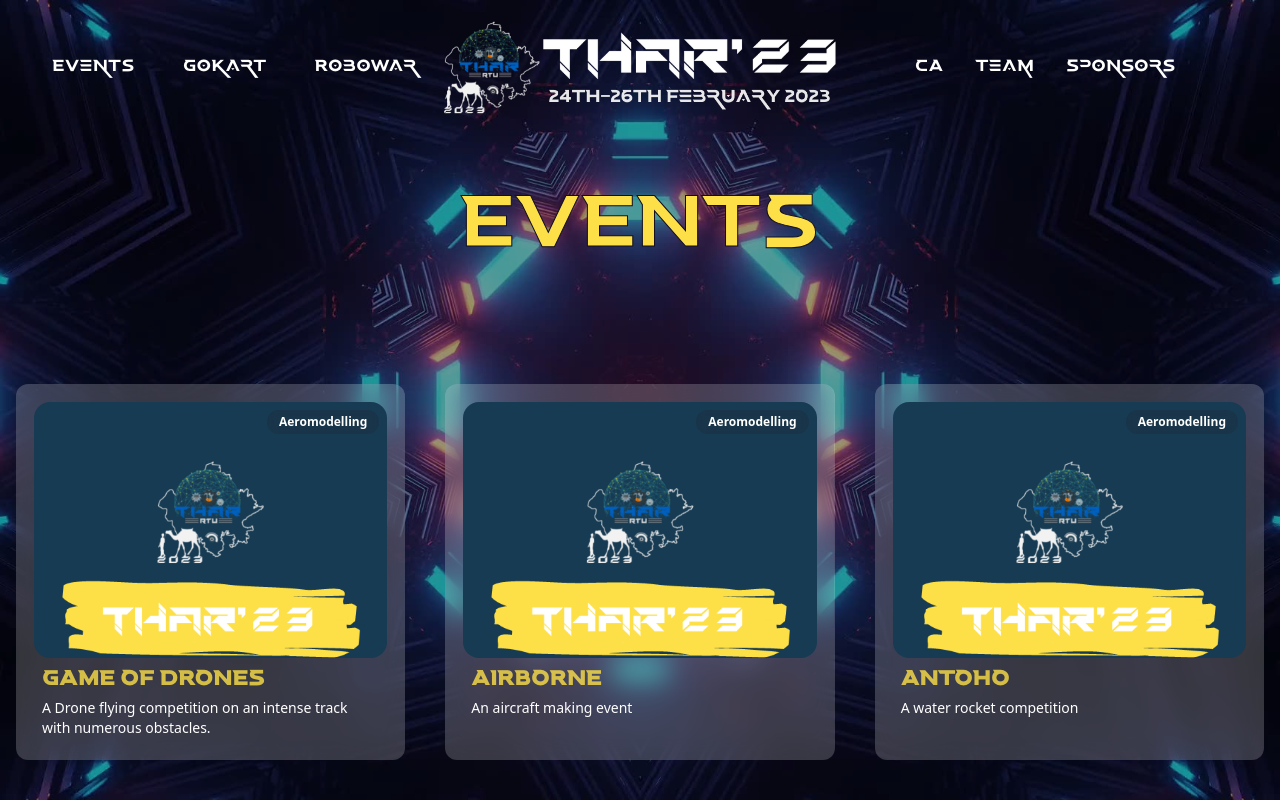
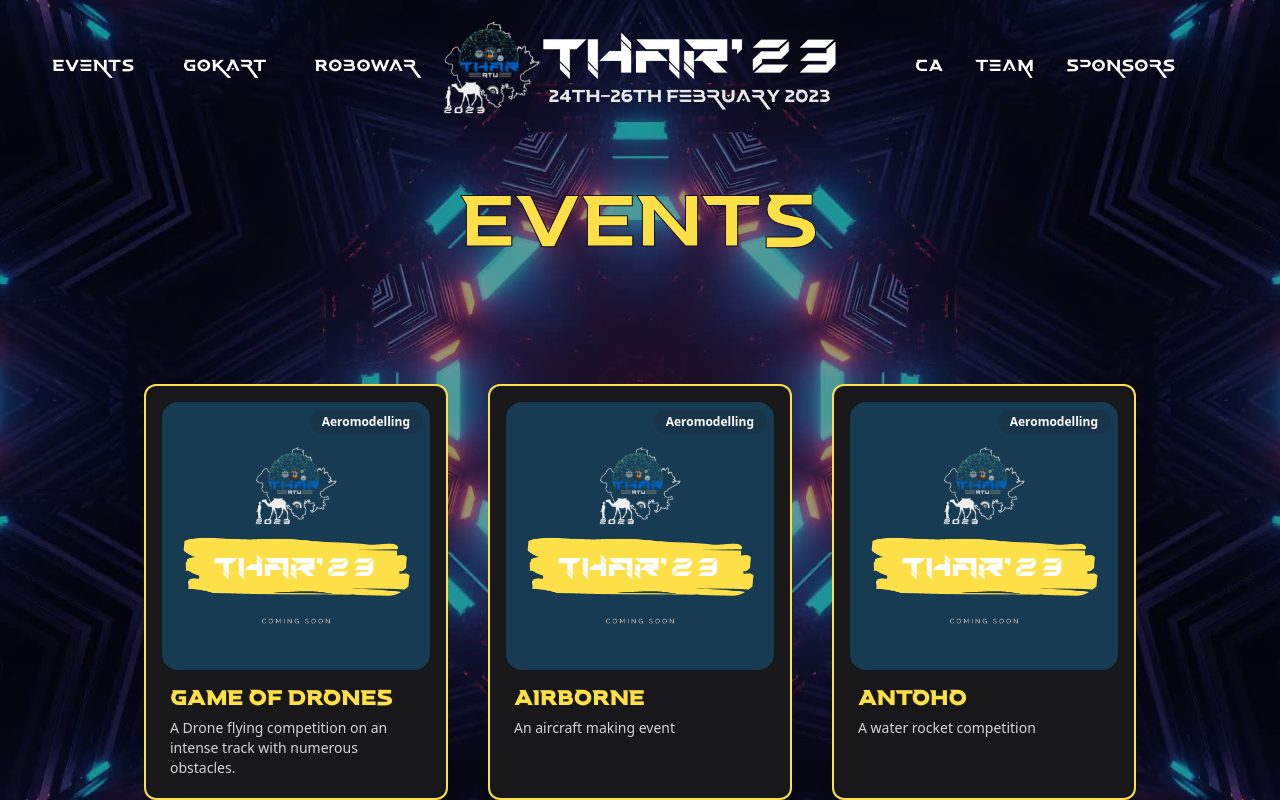
Before and after one commit to ishanjain1502/thar, a Next.js app: page /events/aeromodelling in a window 1280 px wide. Shown: the top 800 px of the page. Built offline with nearby package versions, Linux system fonts and the light colour scheme.

Commit message:
design changes

```diff
--- a/components/events/Event.js
+++ b/components/events/Event.js
@@ -7,14 +7,14 @@ export default function Event({ id, timeLeft, name, sDesc }) {
       href="#"
       // href={`/events/${id}`}
       key={id}
-      className="col-span-1 group relative p-4 pb-5 flex flex-col items-center border-2 border-transparent rounded-xl bg-white bg-opacity-20 backdrop-filter backdrop-blur-md hover:shadow-xl hover:border-yellow-300"
+      className="col-span-1 group relative p-4 pb-5 flex flex-col items-center border-2  rounded-xl bg-zinc-900 hover:shadow-xl border-yellow-300"
     >
       {/* ::Image */}
-      <div className="relative max-h-64 rounded-2xl overflow-hidden w-full">
+      <div className="relative  rounded-2xl overflow-hidden w-full">
         <img
           src="/assets/images/events/placeholder.png"
           alt=""
-          className="object-cover transition duration-200 ease-in transform group-hover:scale-105 w-full"
+          className="object-cover aspect-square transition duration-200 ease-in transform group-hover:scale-105 w-full"
         />
         {/* :::time left */}
         <span className="absolute top-2 right-2 py-1 px-3 rounded-full bg-gray-800 bg-opacity-30 text-xs text-white font-bold backdrop-filter backdrop-blur-sm">
@@ -22,14 +22,14 @@ export default function Event({ id, timeLeft, name, sDesc }) {
         </span>
       </div>
       {/* ::Details */}
-      <div className="mt-2 px-2 w-full flex flex-col space-y-1">
+      <div className="mt-4 px-2 w-full flex flex-col space-y-1">
         {/* :::name */}
-        <p className="text-xl text-opacity-80 font-semibold tracking-wide group-hover:text-opacity-100 font-spaceboards uppercase text-yellow-300">
+        <p className="text-xl font-semibold tracking-wide group-hover:text-opacity-100 font-spaceboards uppercase text-yellow-300">
           {name}
         </p>
         {/* :::infos */}
         <span className="flex flex-col justify-between items-center">
-          <span className="text-sm text-white w-full">{sDesc}</span>
+          <span className="text-sm text-zinc-300 w-full">{sDesc}</span>
           {/* <button
             type="button"
             className="relative inline-flex items-center mt-5 px-2.5 py-1.5 rounded-full bg-gradient-to-t from-pink-600 to-pink-200 text-xs text-white font-bold tracking-wide hover:to-pink-600"
--- a/pages/events/[slug].js
+++ b/pages/events/[slug].js
@@ -29,7 +29,7 @@ export default function Domains() {
         </p>
         <div className="w-full">
           {slugVal && (
-            <div className="relative mx-auto py-8 md:py-16 px-4 w-full max-w-7xl flex flex-col items-center gap-10">
+            <div className="relative mx-auto py-8 md:py-16 px-4 w-full max-w-5xl flex flex-col items-center gap-10">
               <div className="mt-8 mx-auto md:mx-auto max-w-md md:max-w-none grid grid-cols-1 md:grid-cols-3 gap-5 lg:gap-10 mb-10">
                 {filtered_events[slugVal].map((event) => (
                   <Event
```
